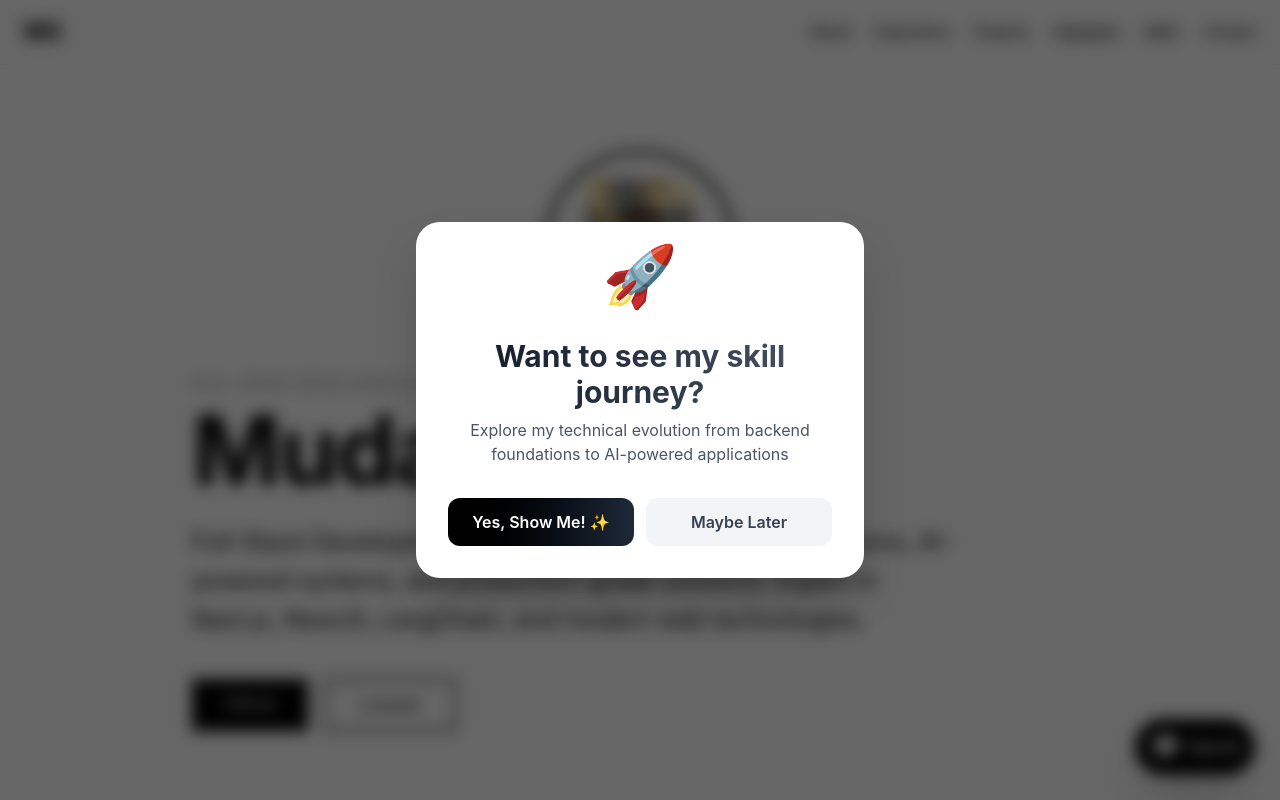
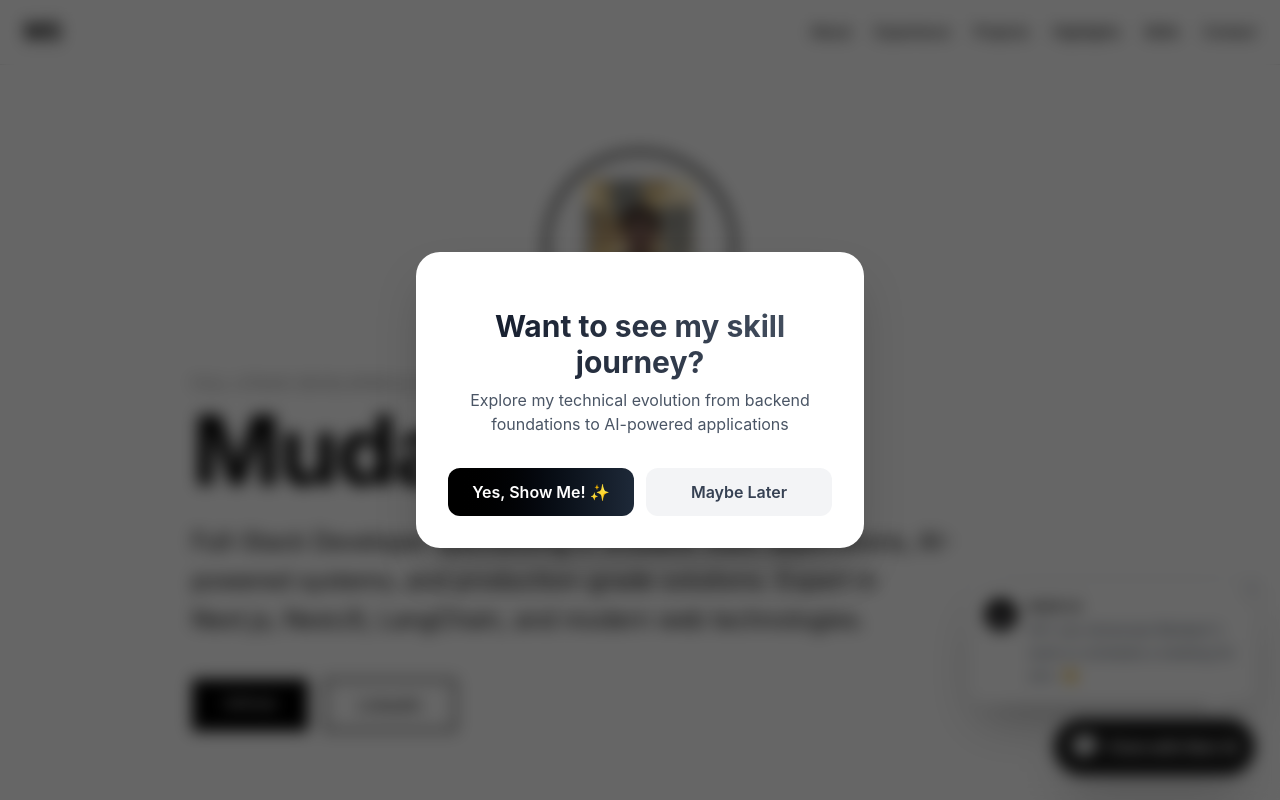
Before and after one commit to el-noir/portfolio-el-noir, a Next.js app: page / in a window 1280 px wide. Shown: the top 800 px of the page. Built offline with nearby package versions, Linux system fonts and the light colour scheme.

Commit message:
Proactive greeting system

```diff
--- a/src/app/globals.css
+++ b/src/app/globals.css
@@ -43,3 +43,29 @@ body {
 ::-webkit-scrollbar-thumb:hover {
   background: #333;
 }
+
+@layer utilities {
+  @keyframes ping-slow {
+    75%, 100% {
+      transform: scale(1.6);
+      opacity: 0;
+    }
+  }
+
+  @keyframes bounce-subtle {
+    0%, 100% {
+      transform: translateY(0);
+    }
+    50% {
+      transform: translateY(-4px);
+    }
+  }
+
+  .animate-ping-slow {
+    animation: ping-slow 3s cubic-bezier(0, 0, 0.2, 1) infinite;
+  }
+
+  .animate-bounce-subtle {
+    animation: bounce-subtle 4s ease-in-out infinite;
+  }
+}
--- a/src/app/page.tsx
+++ b/src/app/page.tsx
@@ -92,7 +92,7 @@ export default function Home() {
           >
             <div className="text-center space-y-6">
               <div className="animate-bounce">
-                <span className="text-6xl">🚀</span>
+
               </div>
               <div>
                 <h2 className="text-2xl sm:text-3xl font-bold mb-2 bg-gradient-to-r from-gray-900 to-gray-600 bg-clip-text text-transparent">
--- a/src/components/Chat/ChatInterface.tsx
+++ b/src/components/Chat/ChatInterface.tsx
@@ -1,6 +1,6 @@
 "use client";
 
-import { useState } from "react";
+import { useState, useEffect } from "react";
 import ReactMarkdown from "react-markdown";
 import remarkGfm from "remark-gfm";
 
@@ -21,13 +21,24 @@ interface Message {
 
 export default function ChatInterface() {
     const [messages, setMessages] = useState<Message[]>([
-        { role: "ai", content: "Hi! I'm Mudasir's AI agent. Ask me about his experience, projects, or availability." }
+        { role: "ai", content: "Noir AI: A premium personal concierge and intelligent assistant dedicated to showcasing Mudasir Shah's portfolio and orchestrating seamless professional connections. How may I assist you today?" }
     ]);
     const [input, setInput] = useState("");
     const [isLoading, setIsLoading] = useState(false);
     const [loadingText, setLoadingText] = useState("Thinking...");
     const [showTrace, setShowTrace] = useState(false);
     const [isOpen, setIsOpen] = useState(false);
+    const [showGreeting, setShowGreeting] = useState(false);
+
+    // Fade in the greeting bubble after 3 seconds
+    useEffect(() => {
+        if (!isOpen) {
+            const timer = setTimeout(() => {
+                setShowGreeting(true);
+            }, 3000);
+            return () => clearTimeout(timer);
+        }
+    }, [isOpen]);
 
     // Generate a unique session ID once per page load
     const [sessionId] = useState(() =>
@@ -82,13 +93,49 @@ export default function ChatInterface() {
 
     return (
         <>
+            {/* Proactive Greeting Bubble */}
+            {!isOpen && showGreeting && (
+                <div className="fixed bottom-24 right-6 z-40 animate-in fade-in slide-in-from-bottom-4 duration-500">
+                    <div className="bg-white border border-gray-100 shadow-2xl rounded-2xl p-4 w-72 relative animate-bounce-subtle">
+                        <button
+                            onClick={() => setShowGreeting(false)}
+                            className="absolute -top-2 -right-2 bg-white border border-gray-100 shadow-md rounded-full p-1 text-gray-400 hover:text-black transition-colors"
+                        >
+                            <svg className="w-3 h-3" fill="none" stroke="currentColor" viewBox="0 0 24 24"><path strokeLinecap="round" strokeLinejoin="round" strokeWidth={3} d="M6 18L18 6M6 6l12 12" /></svg>
+                        </button>
+                        <div className="flex items-start gap-3">
+                            <div className="bg-black text-white rounded-full p-2 h-8 w-8 flex items-center justify-center text-xs shrink-0">
+                                🤖
+                            </div>
+                            <div className="space-y-1">
+                                <p className="text-xs font-bold text-black uppercase tracking-widest">Noir AI</p>
+                                <p className="text-sm text-gray-600 leading-relaxed">
+                                    Hi! I can showcase Mudasir's work or schedule a meeting for you. 👋
+                                </p>
+                            </div>
+                        </div>
+                        <div className="absolute -bottom-2 right-8 w-4 h-4 bg-white border-r border-b border-gray-100 rotate-45"></div>
+                    </div>
+                </div>
+            )}
+
             {/* Floating Action Button */}
             <button
-                onClick={() => setIsOpen(true)}
-                className={`fixed bottom-6 right-6 z-40 bg-black border border-gray-200 text-white rounded-full p-4 shadow-2xl hover:bg-gray-800 transition-all duration-300 hover:scale-110 flex items-center justify-center font-bold ${isOpen ? 'opacity-0 pointer-events-none scale-50' : 'opacity-100 scale-100'}`}
+                onClick={() => {
+                    setIsOpen(true);
+                    setShowGreeting(false);
+                }}
+                className={`fixed bottom-6 right-6 z-40 bg-black border border-gray-200 text-white rounded-full p-4 shadow-2xl hover:bg-gray-800 transition-all duration-500 hover:scale-110 flex items-center justify-center font-bold overflow-hidden ${isOpen ? 'opacity-0 pointer-events-none translate-y-10' : 'opacity-100 translate-y-0'}`}
             >
-                <span className="text-2xl leading-none sm:mr-2">💬</span>
-                <span className="hidden sm:inline">Ask AI</span>
+                {/* Pulse Effect */}
+                {!isOpen && (
+                    <span className="absolute inset-0 rounded-full animate-ping-slow bg-white/20"></span>
+                )}
+
+                <div className="relative flex items-center">
+                    <span className="text-2xl leading-none sm:mr-2">💬</span>
+                    <span className="hidden sm:inline">Chat with Noir AI</span>
+                </div>
             </button>
 
             {/* Chat Window */}
```
